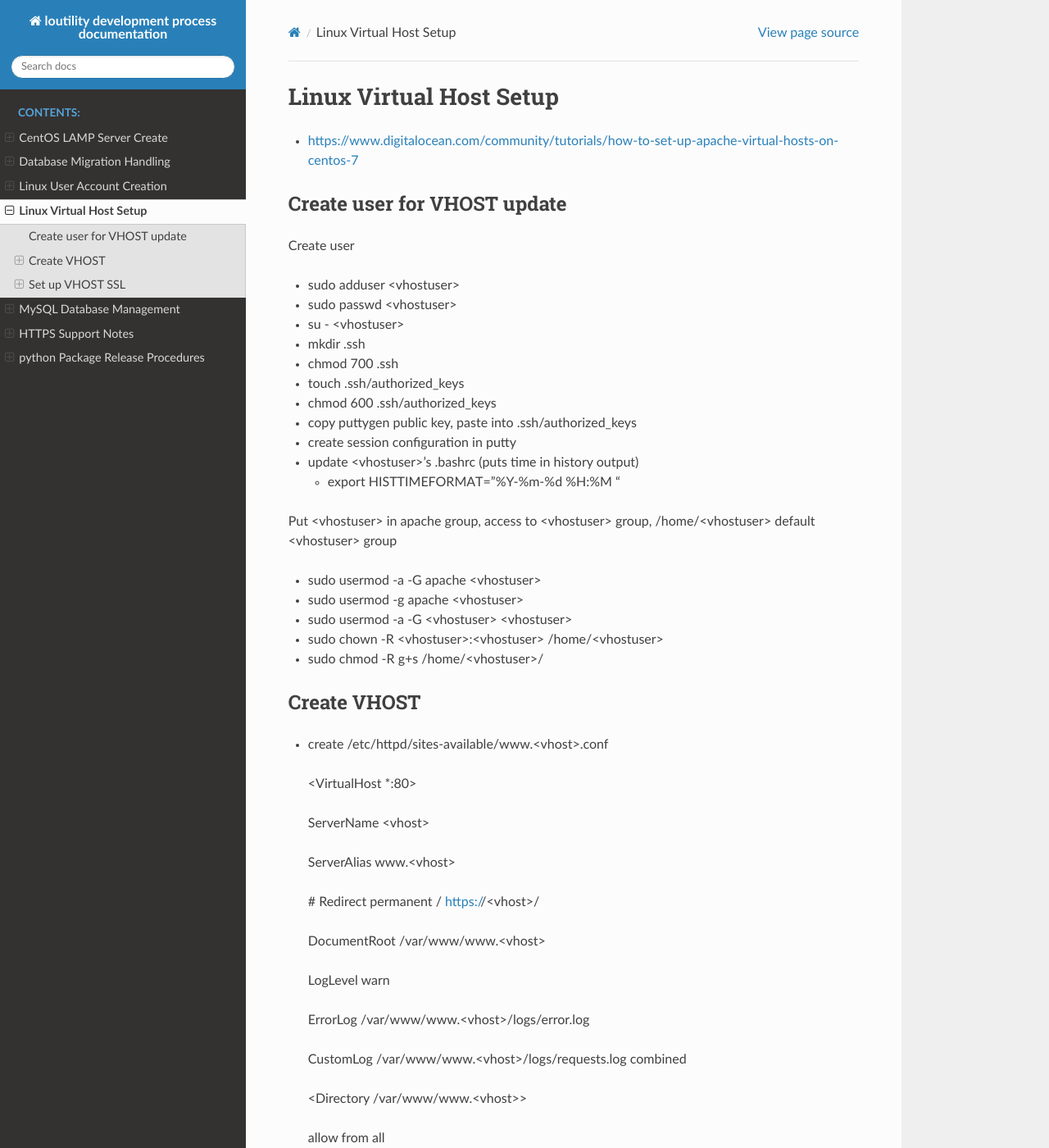
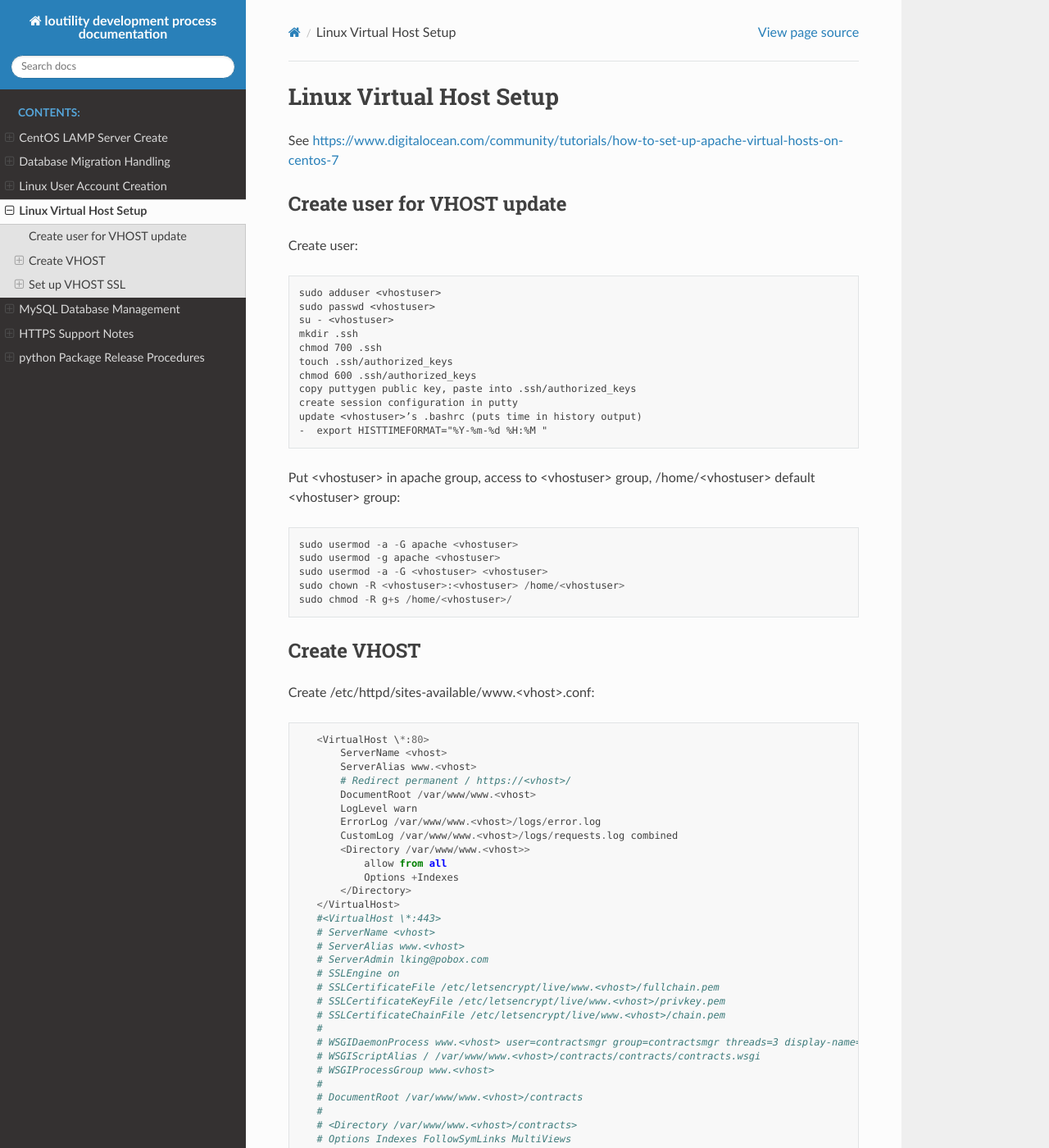
Before and after one commit to shanholtzerk/fork_loudevprocess, a Sphinx documentation site: the page built from docs/source/Linux-Virtual-Host-Setup.rst, in a window 1280 px wide and 1400 px high. Shown: the whole window at 82% size. Built offline with Sphinx 7.4.7 and the Read the Docs theme 2.0.0, drawn with Linux system fonts in a browser that asks for light colours; some of the changed text lies outside the part shown.

Commit message:
clean up Linux Virtual Host Setup

```diff
--- a/docs/source/Linux-Virtual-Host-Setup.rst
+++ b/docs/source/Linux-Virtual-Host-Setup.rst
@@ -1,240 +1,149 @@
 Linux Virtual Host Setup
 ++++++++++++++++++++++++++++++
 
--  https://www.digitalocean.com/community/tutorials/how-to-set-up-apache-virtual-hosts-on-centos-7
+See https://www.digitalocean.com/community/tutorials/how-to-set-up-apache-virtual-hosts-on-centos-7
 
 Create user for VHOST update
 ----------------------------
 
-Create user
+Create user::
 
--  sudo adduser <vhostuser>
-
--  sudo passwd <vhostuser>
-
--  su - <vhostuser>
-
--  mkdir .ssh
-
--  chmod 700 .ssh
-
--  touch .ssh/authorized_keys
-
--  chmod 600 .ssh/authorized_keys
-
--  copy puttygen public key, paste into .ssh/authorized_keys
-
--  create session configuration in putty
-
--  update <vhostuser>’s .bashrc (puts time in history output)
-
-   -  export HISTTIMEFORMAT="%Y-%m-%d %H:%M "
+    sudo adduser <vhostuser>
+    sudo passwd <vhostuser>
+    su - <vhostuser>
+    mkdir .ssh
+    chmod 700 .ssh
+    touch .ssh/authorized_keys
+    chmod 600 .ssh/authorized_keys
+    copy puttygen public key, paste into .ssh/authorized_keys
+    create session configuration in putty
+    update <vhostuser>’s .bashrc (puts time in history output)
+    -  export HISTTIMEFORMAT="%Y-%m-%d %H:%M "
 
 Put <vhostuser> in apache group, access to <vhostuser> group,
-/home/<vhostuser> default <vhostuser> group
+/home/<vhostuser> default <vhostuser> group::
 
--  sudo usermod -a -G apache <vhostuser>
-
--  sudo usermod -g apache <vhostuser>
-
--  sudo usermod -a -G <vhostuser> <vhostuser>
-
--  sudo chown -R <vhostuser>:<vhostuser> /home/<vhostuser>
-
--  sudo chmod -R g+s /home/<vhostuser>/
+    sudo usermod -a -G apache <vhostuser>
+    sudo usermod -g apache <vhostuser>
+    sudo usermod -a -G <vhostuser> <vhostuser>
+    sudo chown -R <vhostuser>:<vhostuser> /home/<vhostuser>
+    sudo chmod -R g+s /home/<vhostuser>/
 
 Create VHOST
 ------------
 
--  create /etc/httpd/sites-available/www.<vhost>.conf
+Create /etc/httpd/sites-available/www.<vhost>.conf::
 
-..
+       <VirtualHost \*:80>
+           ServerName <vhost>
+           ServerAlias www.<vhost>
+           # Redirect permanent / https://<vhost>/
+           DocumentRoot /var/www/www.<vhost>
+           LogLevel warn
+           ErrorLog /var/www/www.<vhost>/logs/error.log
+           CustomLog /var/www/www.<vhost>/logs/requests.log combined
+           <Directory /var/www/www.<vhost>>
+               allow from all
+               Options +Indexes
+           </Directory>
+       </VirtualHost>
+       #<VirtualHost \*:443>
+       # ServerName <vhost>
+       # ServerAlias www.<vhost>
+       # ServerAdmin lking@pobox.com
+       # SSLEngine on
+       # SSLCertificateFile /etc/letsencrypt/live/www.<vhost>/fullchain.pem
+       # SSLCertificateKeyFile /etc/letsencrypt/live/www.<vhost>/privkey.pem
+       # SSLCertificateChainFile /etc/letsencrypt/live/www.<vhost>/chain.pem
+       #
+       # WSGIDaemonProcess www.<vhost> user=contractsmgr group=contractsmgr threads=3 display-name=%{GROUP}
+       # WSGIScriptAlias / /var/www/www.<vhost>/contracts/contracts/contracts.wsgi
+       # WSGIProcessGroup www.<vhost>
+       #
+       # DocumentRoot /var/www/www.<vhost>/contracts
+       #
+       # <Directory /var/www/www.<vhost>/contracts>
+       # Options Indexes FollowSymLinks MultiViews
+       # AllowOverride All
+       # Order allow,deny
+       # allow from all
+       # </Directory>
+       #
+       # LogLevel warn
+       # ErrorLog /var/www/www.<vhost>/logs/error.log
+       # CustomLog /var/www/www.<vhost>/logs/requests.log combined
+       #
+       #</VirtualHost>
 
-   <VirtualHost \*:80>
-
-   ServerName <vhost>
-
-   ServerAlias www.<vhost>
-
-   # Redirect permanent / https://<vhost>/
-
-   DocumentRoot /var/www/www.<vhost>
-
-   LogLevel warn
-
-   ErrorLog /var/www/www.<vhost>/logs/error.log
-
-   CustomLog /var/www/www.<vhost>/logs/requests.log combined
-
-   <Directory /var/www/www.<vhost>>
-
-   allow from all
-
-   Options +Indexes
-
-   </Directory>
-
-   </VirtualHost>
-
-   #<VirtualHost \*:443>
-
-   # ServerName <vhost>
-
-   # ServerAlias www.<vhost>
-
-   # ServerAdmin lking@pobox.com
-
-   # SSLEngine on
-
-   # SSLCertificateFile /etc/letsencrypt/live/www.<vhost>/fullchain.pem
-
-   # SSLCertificateKeyFile /etc/letsencrypt/live/www.<vhost>/privkey.pem
-
-   # SSLCertificateChainFile /etc/letsencrypt/live/www.<vhost>/chain.pem
-
-   #
-
-   # WSGIDaemonProcess www.<vhost> user=contractsmgr group=contractsmgr
-   threads=3 display-name=%{GROUP}
-
-   # WSGIScriptAlias /
-   /var/www/www.<vhost>/contracts/contracts/contracts.wsgi
-
-   # WSGIProcessGroup www.<vhost>
-
-   #
-
-   # DocumentRoot /var/www/www.<vhost>/contracts
-
-   #
-
-   # <Directory /var/www/www.<vhost>/contracts>
-
-   # Options Indexes FollowSymLinks MultiViews
-
-   # AllowOverride All
-
-   # Order allow,deny
-
-   # allow from all
-
-   # </Directory>
-
-   #
-
-   # LogLevel warn
-
-   # ErrorLog /var/www/www.<vhost>/logs/error.log
-
-   # CustomLog /var/www/www.<vhost>/logs/requests.log combined
-
-   #
-
-   #</VirtualHost>
-
--  sudo mkdir /var/www/www.<vhost>
-
--  sudo mkdir /var/www/www.<vhost>/logs
+    sudo mkdir /var/www/www.<vhost>
+    sudo mkdir /var/www/www.<vhost>/logs
 
 Enable VHOST
 ============
 
--  (first host on server) sudo a2ensite \_default
+(first host on server)::
 
--  sudo a2ensite <virtualhost>
+    sudo a2ensite \_default
 
--  sudo apachectl configtest # verify syntax before using
+additional hosts::
 
--  sudo apachectl restart
+    sudo a2ensite <virtualhost>
+    sudo apachectl configtest # verify syntax before using
+    sudo apachectl restart
 
 Set up VHOST SSL
 ----------------
+::
 
--  sudo certbot --apache certonly -d <vhost>
-
--  sudo vim /etc/httpd/sites-available/<vhost>.conf
-
-..
-
-   [uncomment the commented SSL related lines]
-
--  sudo apachectl configtest # verify configuration syntax
-
--  sudo apachectl restart
-
--  sudo certbot renew --dry-run # verify operation
-
--  sudo vim /etc/cron.d/certbot # run twice daily
-
-0 \*/12 \* \* \* root /usr/bin/certbot renew
+    sudo certbot --apache certonly -d <vhost>
+    sudo vim /etc/httpd/sites-available/<vhost>.conf
+        [uncomment the commented SSL related lines]
+    sudo apachectl configtest # verify configuration syntax
+    sudo apachectl restart
+    sudo certbot renew --dry-run # verify operation
+    sudo vim /etc/cron.d/certbot # run twice daily
+        0 \*/12 \* \* \* root /usr/bin/certbot renew
 
 Archive [ignore]
 ================
 
--  in godaddy (or wherever dns is being hosted), make sure <virtualhost>
-      dns entry points to IP address of this server
+in godaddy (or wherever dns is being hosted), make sure <virtualhost> dns entry points to IP address of this server::
 
--  sudo mkdir -p /var/www/<virtualhost>/
+    sudo mkdir -p /var/www/<virtualhost>/
 
--  first host on server
+first host on server::
 
-   -  sudo chmod -R 755 /var/www
+   sudo chmod -R 755 /var/www
+   sudo mkdir /etc/httpd/sites-available
+   sudo mkdir /etc/httpd/sites-enabled
+   add to end of /etc/httpd/conf/httpd.conf
+   IncludeOptional sites-enabled/*.conf
 
-   -  sudo mkdir /etc/httpd/sites-available
-
-   -  sudo mkdir /etc/httpd/sites-enabled
-
-   -  add to end of /etc/httpd/conf/httpd.conf
-
-   -  IncludeOptional sites-enabled/*.conf
-
-   -  create /etc/httpd/sites-available/_default.conf
-
-..
+create /etc/httpd/sites-available/_default.conf::
 
    <VirtualHost \*:80>
-
    DocumentRoot /var/www/html
-
    </VirtualHost>
 
--  create /etc/httpd/sites-available/<virtualhost>.conf
-
-..
+create /etc/httpd/sites-available/<virtualhost>.conf::
 
    <VirtualHost \*:80>
-
    ServerName <virtualhost>
-
-   WSGIDaemonProcess <appname> user=<webhostuser> group=<webhostuser>
-   threads=5
-
+   WSGIDaemonProcess <appname> user=<webhostuser> group=<webhostuser> threads=5
    WSGIScriptAlias / /var/www/<virtualhost>/<appname>/<appname>.wsgi
-
    <Directory /var/www/<virtualhost>/<appname> >
-
    WSGIProcessGroup rrwebapp
-
    WSGIApplicationGroup %{GLOBAL}
-
    Order deny,allow
-
    Allow from all
-
    AllowOverride All
-
    </Directory>
-
    LogLevel warn
-
    ErrorLog /var/www/<virtualhost>/logs/error.log
-
    CustomLog /var/www/<virtualhost>/logs/requests.log combined
-
    </VirtualHost>
 
--  (first host on server) sudo a2ensite \_default
+(first host on server) sudo a2ensite \_default::
 
--  sudo a2ensite <virtualhost>
-
--  sudo apachectl restart
+    sudo a2ensite <virtualhost>
+    sudo apachectl restart
--- a/docs/source/conf.py
+++ b/docs/source/conf.py
@@ -62,4 +62,5 @@ html_theme_options = {
     'sticky_navigation': True,
 }
 
+# see https://github.com/readthedocs/readthedocs.org/issues/2569#issuecomment-485117471
 master_doc = 'index'
```
